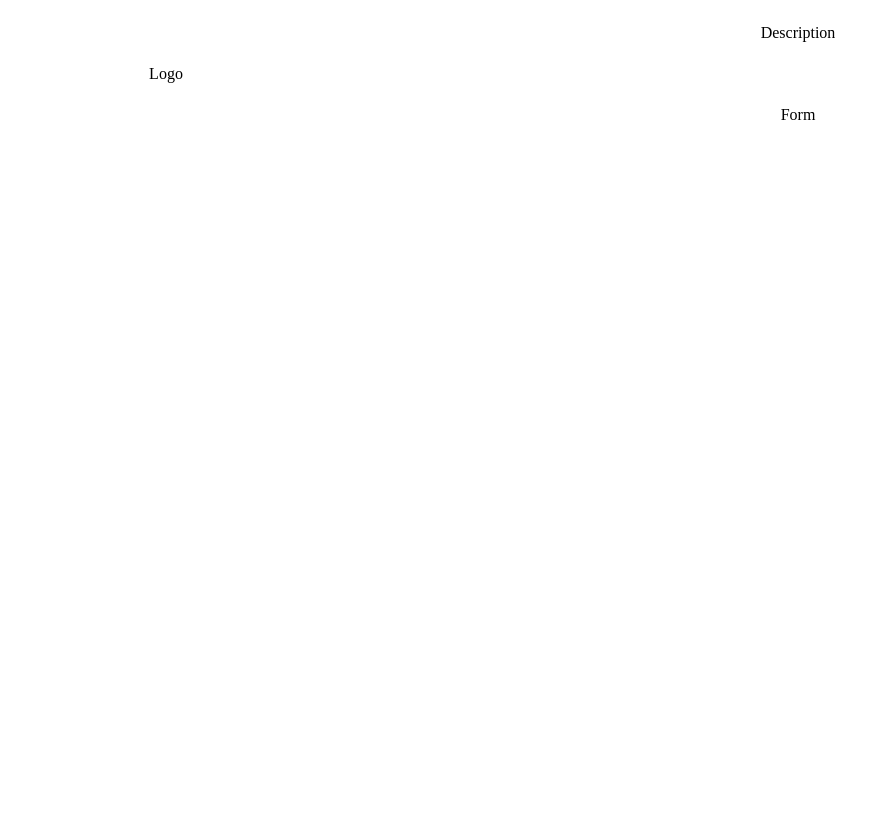
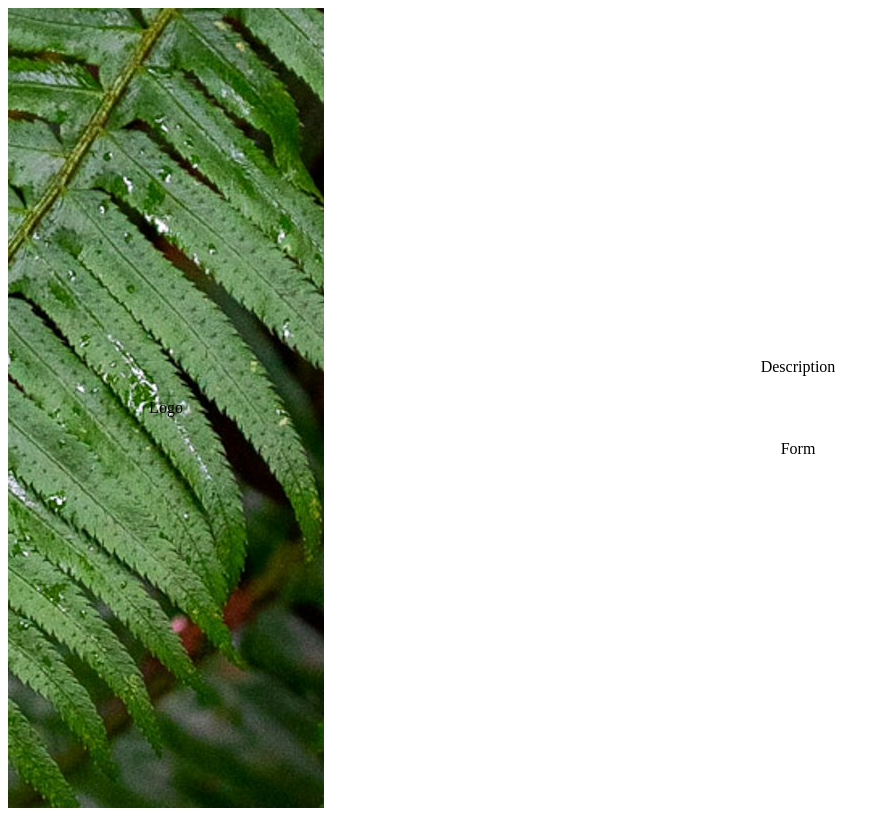
Before and after one commit to micLira828/authenication_form, a plain HTML site: page index.html in a window 1280 px wide. Shown: the whole page, without its empty margins (0-890 px from the left). Drawn offline with Linux system fonts and the light colour scheme.

Commit message:
Added the image to the column

```diff
--- a/form.css
+++ b/form.css
@@ -2,6 +2,7 @@ body{
   display:flex;
   align-items: center;
   justify-content: center;
+
 }
 
 .image-column{
@@ -9,6 +10,10 @@ body{
   flex: 1;
   align-items: center;
   justify-content: center;
+  background-image: url('images/halie-west.jpg');
+  background-position: center center;
+  height: 100vh;
+  object-fit: cover;
 }
 
 .form-column{
```
